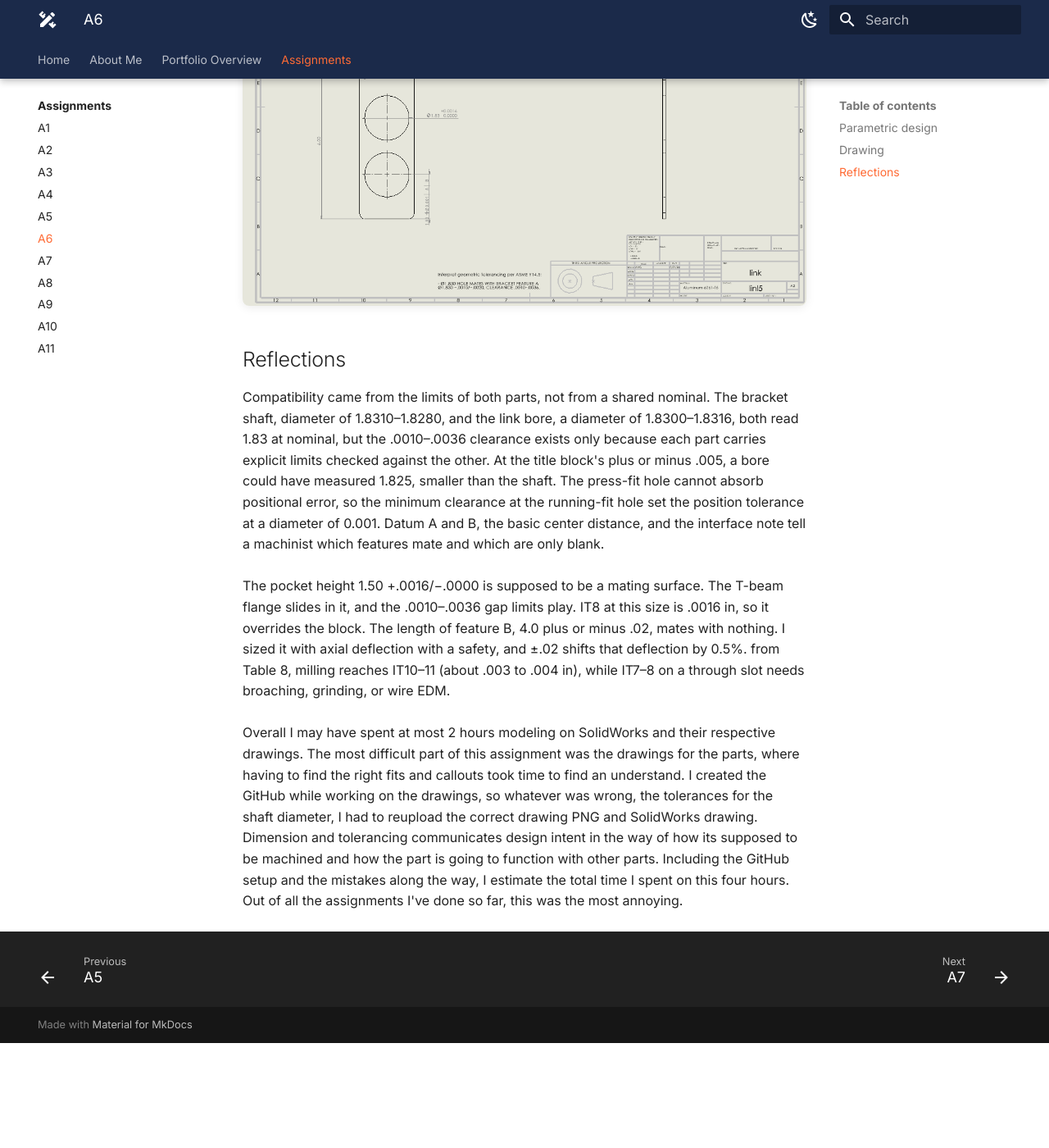
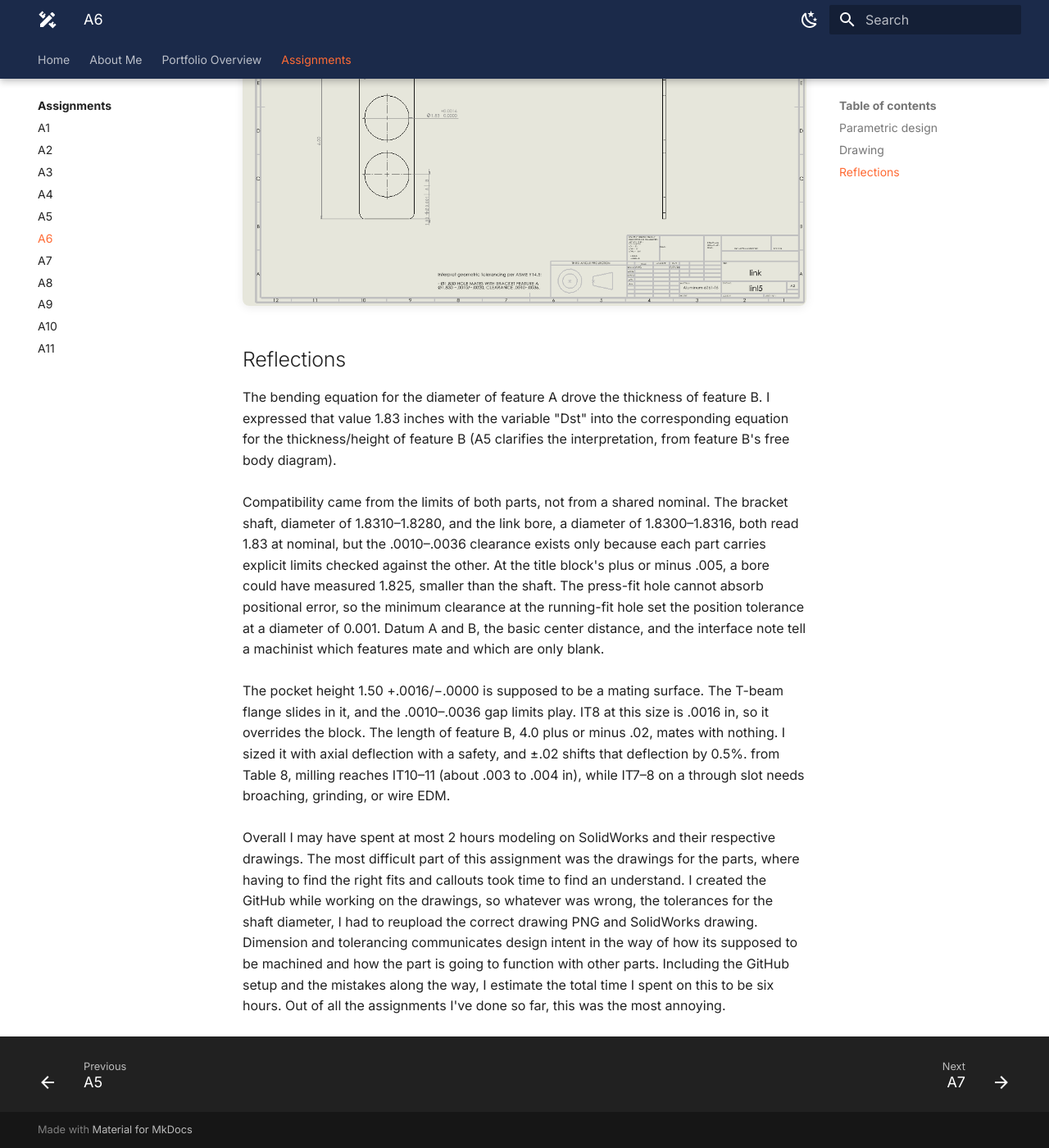
Before and after one commit to ajchiocca/megr2157-portfolio, an MkDocs documentation site: the page built from docs/assignments/A06/index.md, in a window 1280 px wide and 1400 px high, scrolled down 11134 px. Shown: the whole window at 82% size. Built offline with MkDocs 1.6.1 and Material for MkDocs 9.7.7, drawn with Linux system fonts in a browser that asks for light colours; before the commit the page ends 12406 px from its top, so only the background shows below that; some of the changed text lies outside the part shown.

Commit message:
Revise Feature A length and update assignment reflections
Updated the length of Feature A and clarified the description of the link dimensions. Adjusted the total time spent on the assignment from four to six hours.

```diff
--- a/docs/assignments/A06/index.md
+++ b/docs/assignments/A06/index.md
@@ -58,7 +58,7 @@ The "filler" for the bracket is the feature that connects the bracket as one who
 ![fill2](fill2.png)
 <br>
 <br>
-A link to connect feature A to other parts had to be parametrically modeled as well. The chosen dimensions for the link could have been almost just anything, just as long as it didn't collide with the bracket above. I chose the height of the link to be 6 inches for that matter and the distance between the end of the part and the holes to be 1.83 inches. the base of the link was chosen as 2.25 inches, and the Ddriven dimension was the parts thickness, which was driven as 0.12 inches.The chamfers on the corners of the sketch were purely for aesthetic and consideration for if the corners of the link would collide with whatever it would attach to in addition to the bracket.
+A link to connect feature A to other parts had to be parametrically modeled as well. The chosen dimensions for the link could have been almost just anything, just as long as it didn't collide with the bracket above. I chose the height of the link to be 6 inches for that matter and the distance between the end of the part and the holes to be 1.83 inches. the base of the link was chosen as 2.25 inches, and the Ddriven dimension was the parts thickness, which was driven as 0.12 inches.The fillets on the corners of the sketch were purely for aesthetic and consideration for if the corners of the link would collide with whatever it would attach to in addition to the bracket.
 <br>
 <br>
 ![link1](link1.png)
@@ -76,11 +76,13 @@ A link to connect feature A to other parts had to be parametrically modeled as w
 ![lnkyes](lnkyes.png)
 
 ## Reflections
-
+The bending equation for the diameter of feature A drove the thickness of feature B. I expressed that value 1.83 inches with the variable "Dst" into the corresponding equation for the thickness/height of feature B (A5 clarifies the interpretation, from feature B's free body diagram).
+<br>
+<br>
 Compatibility came from the limits of both parts, not from a shared nominal. The bracket shaft, diameter of 1.8310–1.8280, and the link bore, a diameter of 1.8300–1.8316, both read 1.83 at nominal, but the .0010–.0036 clearance exists only because each part carries explicit limits checked against the other. At the title block's plus or minus .005, a bore could have measured 1.825, smaller than the shaft. The press-fit hole cannot absorb positional error, so the minimum clearance at the running-fit hole set the position tolerance at a diameter of 0.001. Datum A and B, the basic center distance, and the interface note tell a machinist which features mate and which are only blank.
 <br>
 <br>
 The pocket height 1.50 +.0016/−.0000 is supposed to be a mating surface. The T-beam flange slides in it, and the .0010–.0036 gap limits play. IT8 at this size is .0016 in, so it overrides the block. The length of feature B, 4.0 plus or minus .02, mates with nothing. I sized it with axial deflection with a safety, and ±.02 shifts that deflection by 0.5%. from Table 8, milling reaches IT10–11 (about .003 to .004 in), while IT7–8 on a through slot needs broaching, grinding, or wire EDM.
 <br>
 <br>
-Overall I may have spent at most 2 hours modeling on SolidWorks and their respective drawings. The most difficult part of this assignment was the drawings for the parts, where having to find the right fits and callouts took time to find an understand. I created the GitHub while working on the drawings, so whatever was wrong, the tolerances for the shaft diameter, I had to reupload the correct drawing PNG and SolidWorks drawing. Dimension and tolerancing communicates design intent in the way of how its supposed to be machined and how the part is going to function with other parts. Including the GitHub setup and the mistakes along the way, I estimate the total time I spent on this four hours. Out of all the assignments I've done so far, this was the most annoying.
+Overall I may have spent at most 2 hours modeling on SolidWorks and their respective drawings. The most difficult part of this assignment was the drawings for the parts, where having to find the right fits and callouts took time to find an understand. I created the GitHub while working on the drawings, so whatever was wrong, the tolerances for the shaft diameter, I had to reupload the correct drawing PNG and SolidWorks drawing. Dimension and tolerancing communicates design intent in the way of how its supposed to be machined and how the part is going to function with other parts. Including the GitHub setup and the mistakes along the way, I estimate the total time I spent on this to be six hours. Out of all the assignments I've done so far, this was the most annoying.
```
Also changed, not shown: other parts of docs/assignments/A06/index.md (+1 -1 lines).
